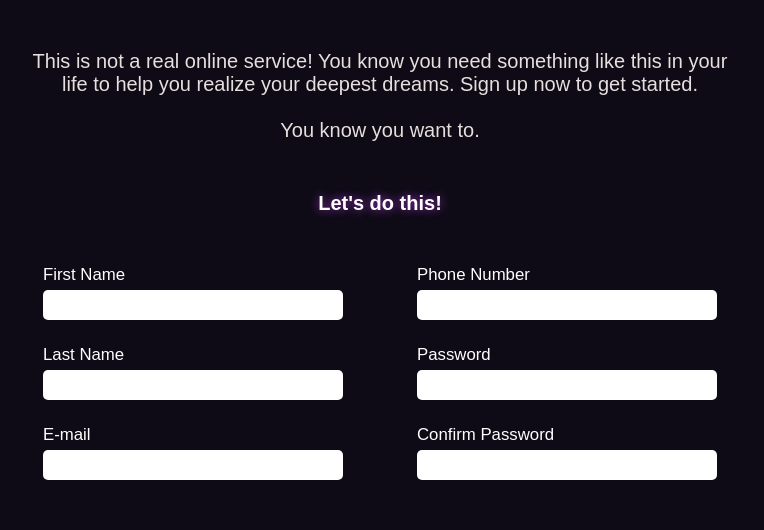
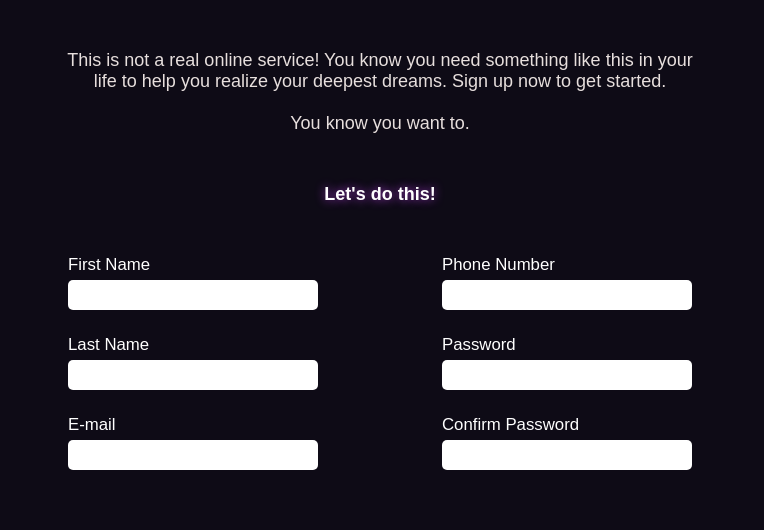
Before and after one commit to ivanf-12/sign-up-form, a plain HTML site: page index.html in a window 1280 px wide. Shown: the top 530 px of the page, 516-1280 px from the left. Drawn offline with Linux system fonts and the light colour scheme; a web font is replaced by a local one.

Commit message:
remove media query for big laptops

```diff
--- a/styles.css
+++ b/styles.css
@@ -208,7 +208,7 @@ a, a:visited {
 
 @media (min-width: 55em) {
   .dummy-paragraph, .dummy-paragraph > em, .form-title {
-    font-size: 1.25rem;
+    font-size: 1.125rem;
   }
 
   .form-container {
@@ -219,16 +219,10 @@ a, a:visited {
   }
 
   .input-container {
-    min-width: min(85%, 300px);
+    width: 250px;
   }
 
-  label {
+  label, input {
     font-size: 1.05rem;
   }
 }
-
-@media (min-width: 1100px) {
-  input {
-    font-size: 1.05rem;
-  }
-}
```
